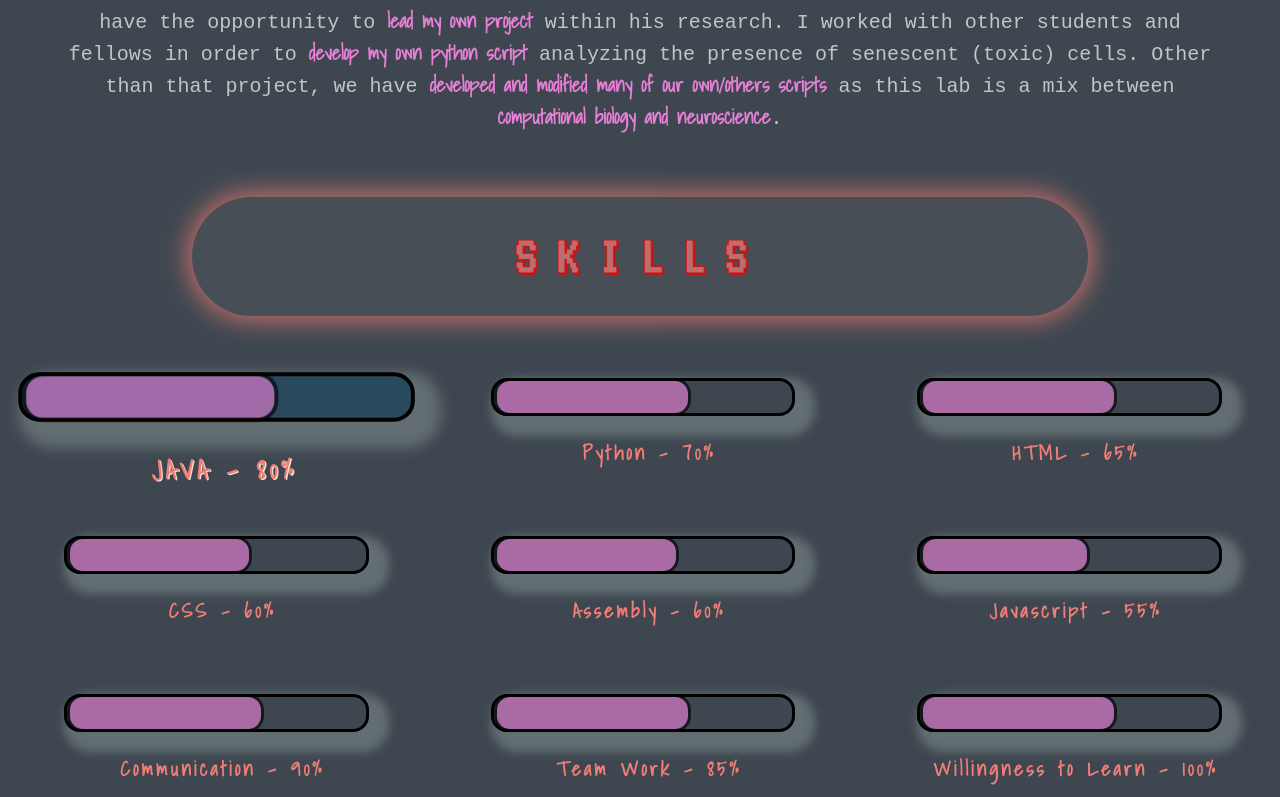
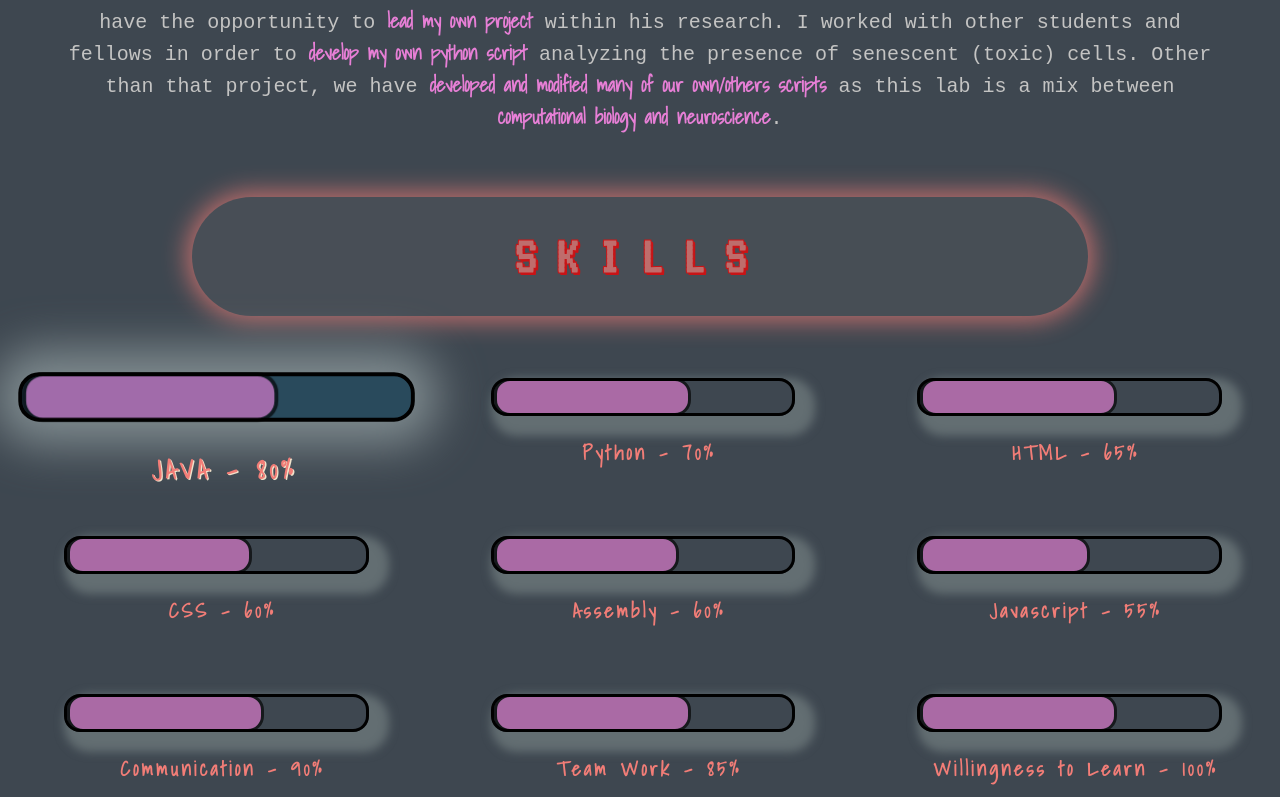
Before and after one commit to patelpratham11/Resume_Project, a plain HTML site: page index.html in a window 1280 px wide. In both pictures the pointer is over the element 216 px from the left and 2933 px from the top of the page. Shown: the part 2536-3333 px from the top of the page. Drawn offline with Linux system fonts and the light colour scheme; a web font is replaced by a local one.

Commit message:
small color fixes to the bars

```diff
--- a/style.css
+++ b/style.css
@@ -287,6 +287,7 @@ p{
   font-size: 30px;
   text-shadow: 1px 1px #F1E2CB;
   text-transform: uppercase;
+  box-shadow: 0px 0px 35px 18px #7f8b8f;
 }
 
 @keyframes loader {
```
